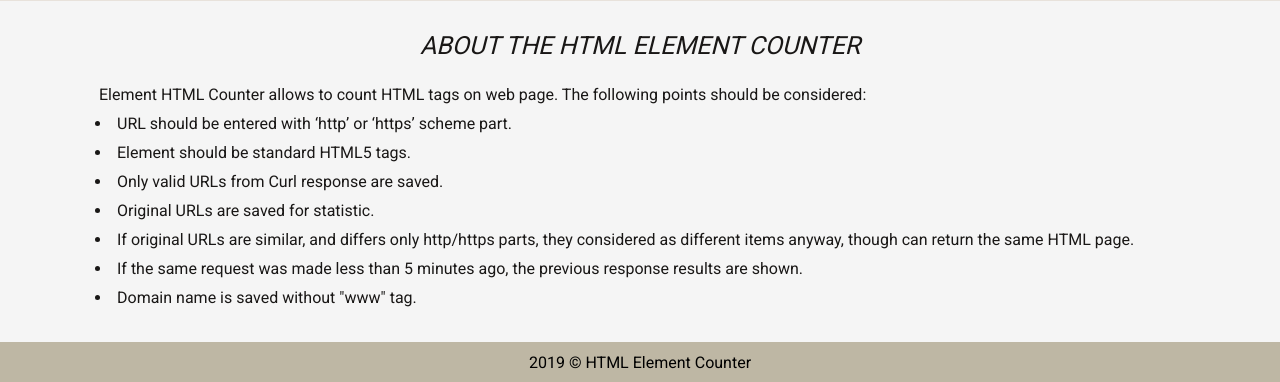
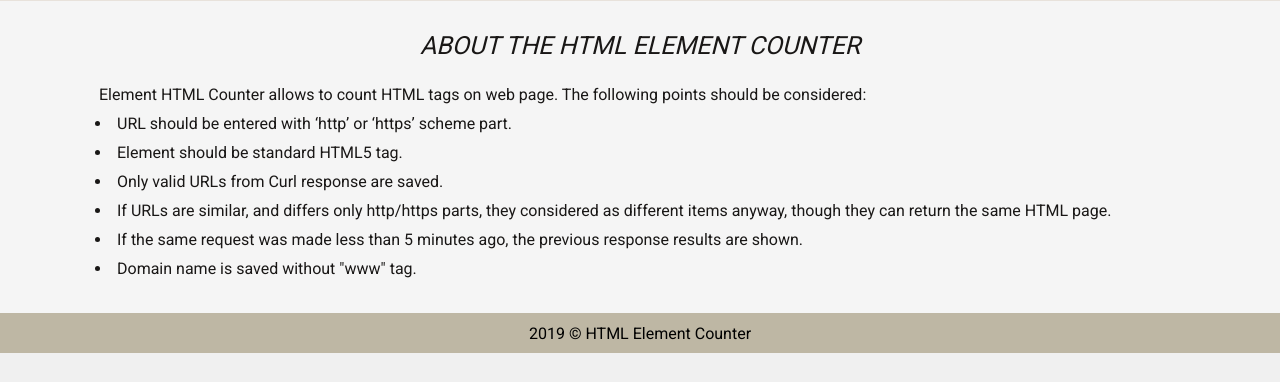
Before and after one commit to IgorBalamut/HTMLElementCounter, a PHP site: page / in a window 1280 px wide. Shown: the part 1436-1818 px from the top of the page. After the commit the page ends 1789 px from the top, so only its background shows below. Run offline with PHP 8.4, Linux system fonts and the light colour scheme; some libraries are stand-ins or nearby versions.

Commit message:
production version 1.1

```diff
--- a/app/config/Config.php
+++ b/app/config/Config.php
@@ -10,7 +10,8 @@ class Config
         'not_valid_url' => 'Not a valid URL format. Please enter proper url.',
         'not_valid_element' => 'HTML element is not valid. Please enter proper HTML element',
          'curl_error' => 'Please enter another URL or try later.',
-         'http_error' => 'Please enter another URL or try later',
+         'http_error' => 'Please enter another URL or try later.',
+         'dom_error' => 'Issue with HTML page. Please enter another URL or try later',
          'db_error' => 'The service is unavailble. Please contact Site Administrator.',
 	];
 }
--- a/index.php
+++ b/index.php
@@ -124,10 +124,9 @@
 		<p>Element HTML Counter allows to count HTML tags on web page. The following points should be considered:</p>
 		<ul>
 		<li>URL should be entered with ‘http’ or ‘https’ scheme part.</li>
-		<li>Element should be standard HTML5 tags.</li>
+		<li>Element should be standard HTML5 tag.</li>
 		<li>Only valid URLs from Curl response are saved.</li>
-		<li>Original URLs are saved for statistic.</li>
-		<li>If original URLs are similar, and differs only http/https parts, they considered as different items anyway, though can return the same HTML page.</li>
+		<li>If URLs are similar, and differs only http/https parts, they considered as different items   anyway, though they can return the same HTML page.</li>
 		<li>If the same request was made less than 5 minutes ago, the previous response results are shown.</li>
 		<li>Domain name is saved without "www" tag.</li>
 		</ul>
```
Also changed, not shown: app/controller/ControllerCounter.php (+24 -5 lines).
